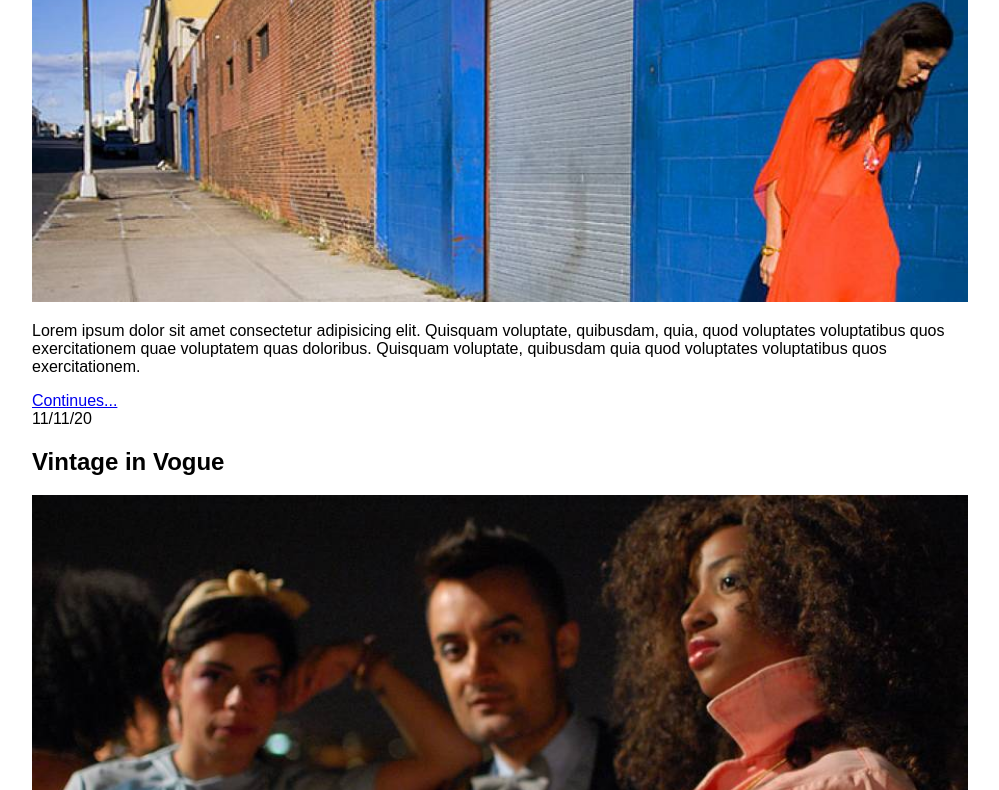
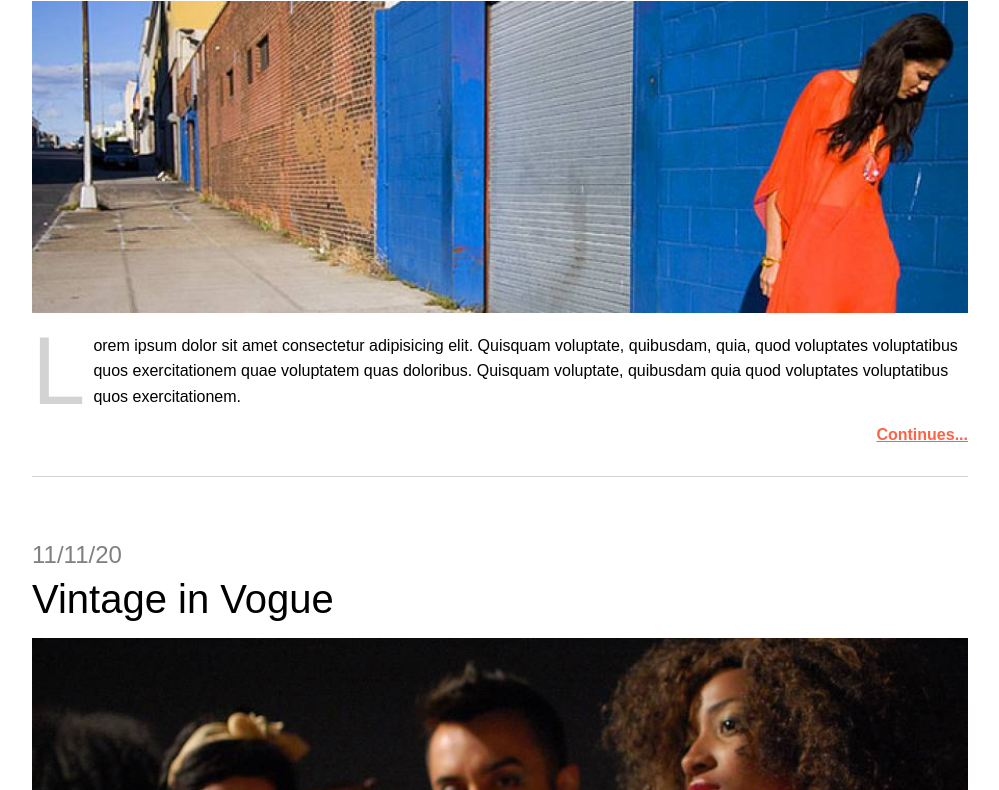
Before and after one commit to SoftwareEngineeringInnovator/ALAB-320H_1_2-Fashion_Blog_HTML, a plain HTML site: page index.html in a window 1280 px wide. Shown: the part 306-1096 px from the top of the page, without its empty margins (140-1139 px from the left). Drawn offline with Linux system fonts and the light colour scheme.

Commit message:
style blog articles and continues links

```diff
--- a/style.css
+++ b/style.css
@@ -39,3 +39,40 @@ img {
 .footer-navigation a {
   color: tomato;
 }
+
+article {
+  margin-bottom: 4rem;
+  padding-bottom: 2rem;
+  border-bottom: 1px solid lightgray;
+}
+
+article time {
+  color: gray;
+  font-size: 1.5rem;
+}
+
+article h2 {
+  margin: 0.5rem 0 1rem;
+  font-size: 2.5rem;
+  font-weight: normal;
+}
+
+article p {
+  line-height: 1.6;
+}
+
+article p::first-letter {
+  float: left;
+  margin-right: 0.5rem;
+  color: lightgray;
+  font-size: 6rem;
+  line-height: 0.8;
+}
+
+.continues-link {
+  display: block;
+  margin-top: 1rem;
+  color: tomato;
+  font-weight: bold;
+  text-align: right;
+}
```
